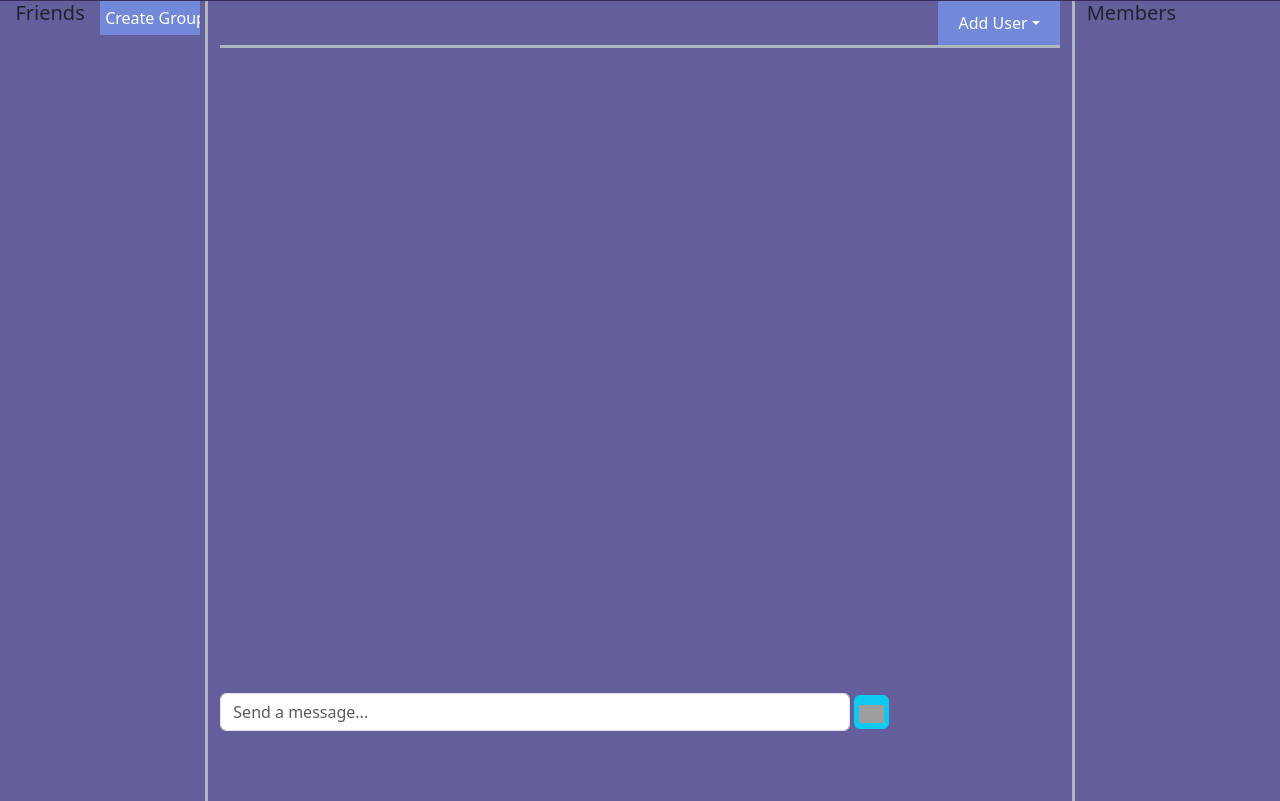
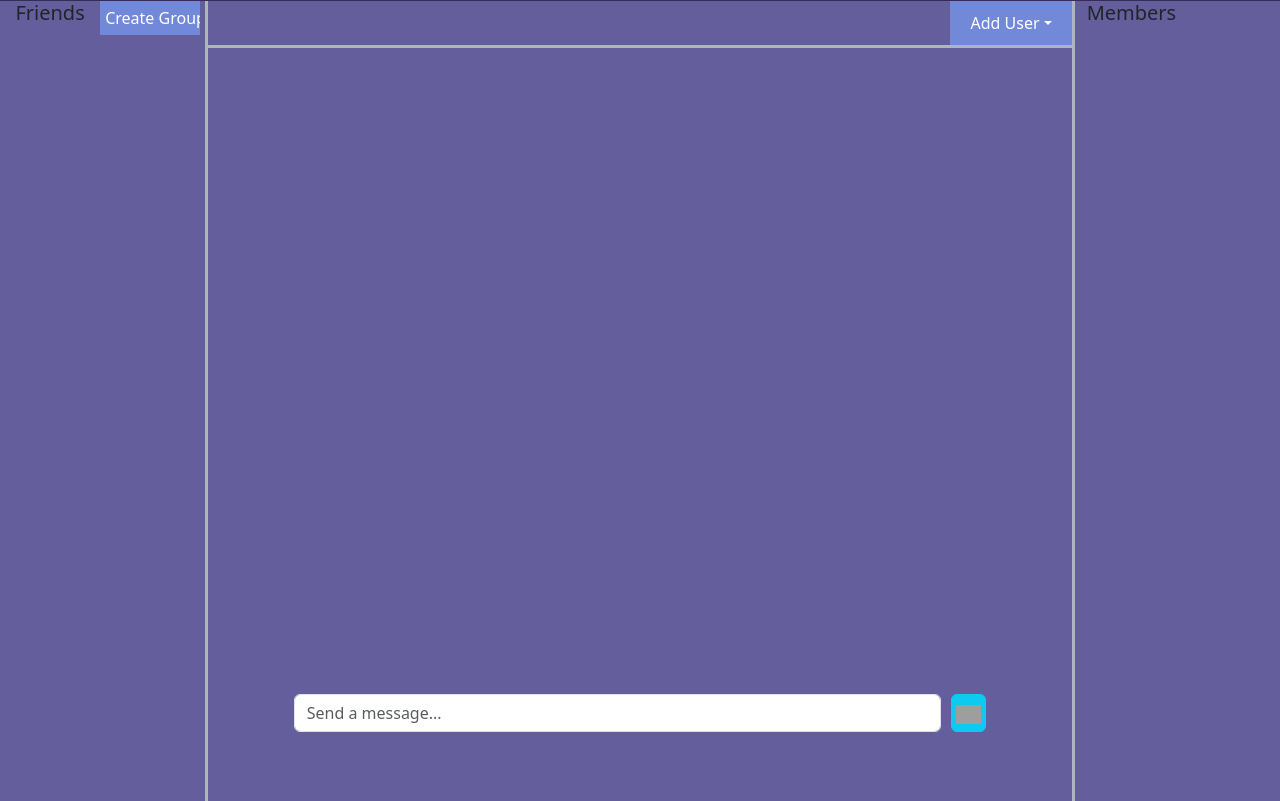
Before and after one commit to IvanYeung0610/J-Impact, a Flask app: template app/templates/home.html in a window 1280 px wide. Shown: the part 61-862 px from the top of the page. Run offline with Flask 3, Linux system fonts and the light colour scheme; the template is opened without the code that fills it, so the values that code supplies are empty; some libraries are stand-ins or nearby versions; grey boxes are pictures that could not be loaded.

Commit message:
styled home

```diff
--- a/app/templates/home.html
+++ b/app/templates/home.html
@@ -41,7 +41,7 @@
 
           <li class="nav-item" style="padding-left: 32px;">
             <a class="navbar-brand">
-              <img src="{{PFP}}" alt="Bootstrap" class="d-inline-block"  width="30" height="30" style="display: inline-block;
+              <img src="{{PFP}}" alt="Bootstrap" class="d-inline-block" width="30" height="30" style="display: inline-block;
               margin-top: 10px; ">
             </a>
           </li>
@@ -54,7 +54,7 @@
 
       </div>
       <form action="/logout">
-        <button class="btn btn-info btn-sm" style="margin-left: 50px;" type="submit" >Log out</button>
+        <button class="btn btn-info btn-sm" style="margin-left: 50px;" type="submit">Log out</button>
       </form>
     </div>
   </nav>
@@ -65,7 +65,7 @@
       <div class="col-sm-2" style="height: 91vh; padding-right: 5px;">
         <!--100vh makes column fill the page, padding makes scrollbar closer to the border-->
 
-        <div class="h-100 scrollable overflow-auto" > <!--scrollable div-->
+        <div class="h-100 scrollable overflow-auto"> <!--scrollable div-->
           <div>
             <div class="row">
               <div class="col-sm-6" style="text-align: center; padding-right: 0px; margin-bottom: 0px;">
@@ -108,7 +108,8 @@
               <form id="friends-checkboxes-create">
                 {% for friend in FRIENDS %}
                 <div class="form-check">
-                  <input class="form-check-input" type="checkbox" value="" id="{{ friend[0] }}" onchange="setChecked(this)" name="createCheckbox">
+                  <input class="form-check-input" type="checkbox" value="" id="{{ friend[0] }}"
+                    onchange="setChecked(this)" name="createCheckbox">
                   <label class="form-check-label" for="flexCheckDefault">
                     <img src="https://upload.wikimedia.org/wikipedia/commons/3/33/Fresh_made_bread_05.jpg"
                       class="rounded-circle" width="30px" height="30px" style="margin-right: 3px;">
@@ -130,8 +131,7 @@
                 <!-- Will change the image to the user's profile picture when we get that set up -->
                 <button id="{{ group }}" type="button" class="btn" name="group_button"
                   style="background-color: #645E9D; width:100%; text-align: left;">
-                  <img src= "{{ GROUP_INFO[group][1][0] }}"
-                    width="30px" height="30px" style="margin-right: 3px;">
+                  <img src="{{ GROUP_INFO[group][1][0] }}" width="30px" height="30px" style="margin-right: 3px;">
                   {{ GROUP_INFO[group][0] }} <!-- Group Title or Friend's name -->
 
                   {% if GROUP_INFO[group][2] > 2 %}
@@ -152,7 +152,8 @@
       </div>
 
       <!--chat-->
-      <div class="col-sm-8 border-start border-end border-dark-subtle border-3" style="height: 100vh;">
+      <div class="col-sm-8 border-start border-end border-dark-subtle border-3"
+        style="height: 100vh; padding-left: 0px; padding-right: 0px;">
 
         <div class="border-bottom border-dark-subtle border-3" style="margin-bottom: 20px;">
           <div class="row">
@@ -186,6 +187,7 @@
 
         </div>
 
+        <div style="display: flex; justify-content: center;">
           <!--message input-->
           <form action="" method="POST" autocomplete="off" id="messageform" style="width:75%" class="d-inline-flex">
             <!--auto complete removes inut suggestions-->
@@ -197,7 +199,7 @@
           </form>
 
           <!-- EMOJI BUTTON -->
-        <div class="d-inline-flex">
+          <div class="d-inline-flex" style="padding-left: 10px;">
             <button type="button" class="btn btn-info btn-circle p-1" id="emoji_dropdown_button">
               <img src="https://res.cloudinary.com/dg13dndup/image/upload/v1686362344/ypjprqoslgpozmlrnv0h.png"
                 alt="emoji button" style="width: 25px;">
@@ -205,7 +207,7 @@
           </div>
 
         </div>
-
+      </div>
       <!--members list-->
       <div class="col-sm-2 border-end border-dark-subtle border-3" style="height: 91vh; padding-right: 15px;">
         <!--100vh makes column fill the page, padding makes scrollbar closer to the border-->
```
Lines whose indentation alone changed are shown as unchanged.
